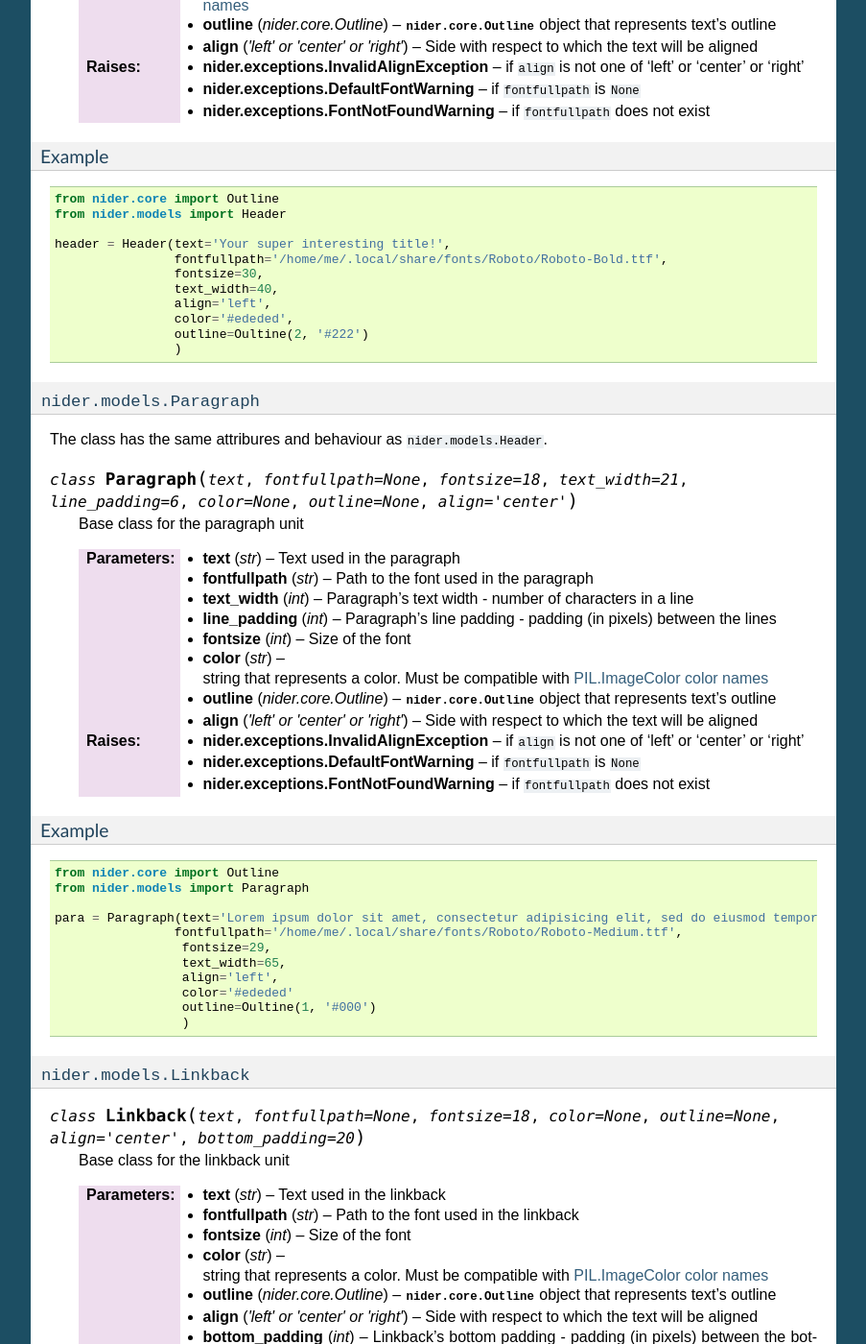
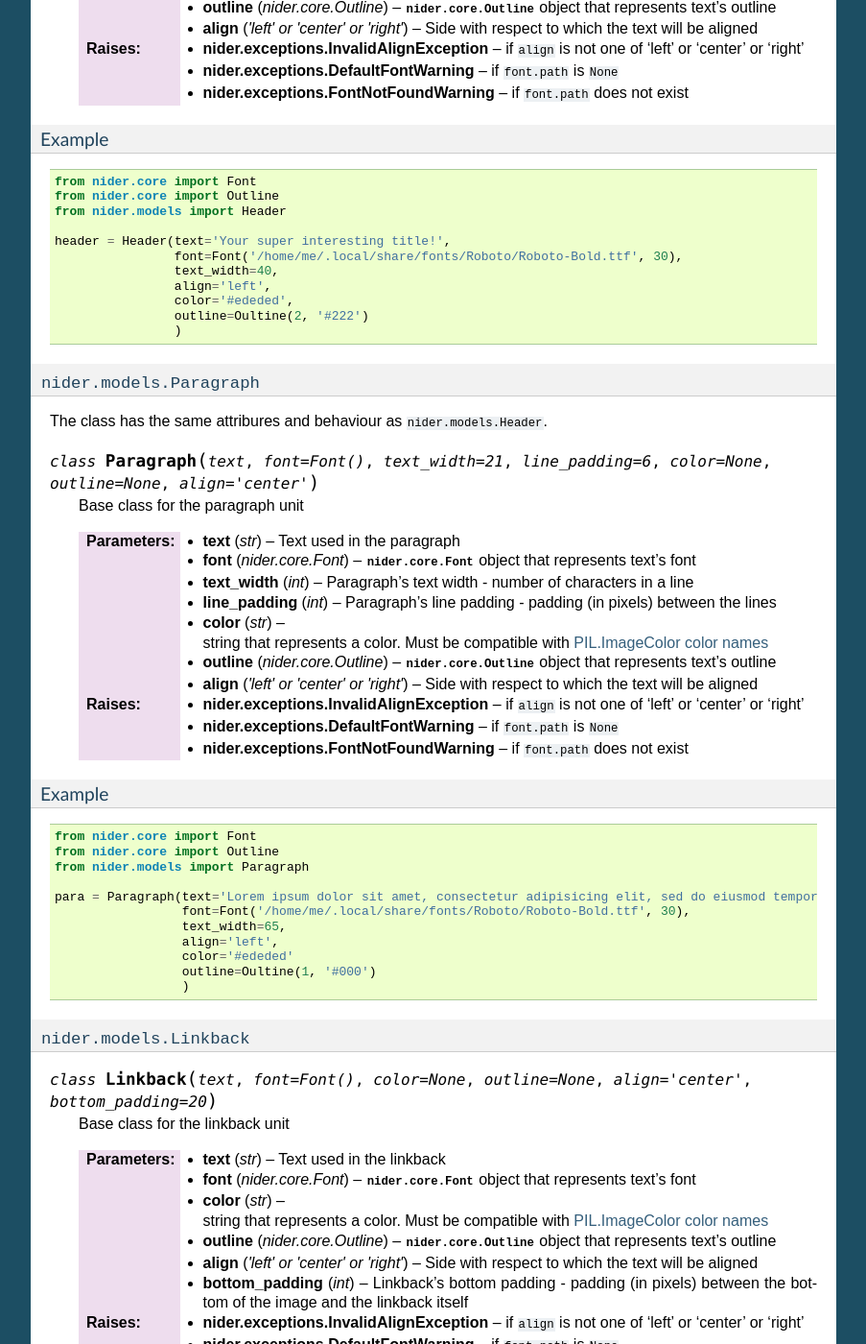
Before and after one commit to pythad/nider, a Sphinx documentation site: the page built from docs/usage.rst, in a window 1280 px wide and 1400 px high, scrolled down 1238 px. Shown: the whole window at 96% size, without its empty margins (198-1101 px from the left). Built offline with Sphinx 7.4.7, drawn with Linux system fonts in a browser that asks for light colours; pages that are not in the unit, such as notebooks, are missing from menus; some of the changed text lies outside the part shown.

Commit message:
Made font config for units as a separate nider.core.Font object. Closes #9

```diff
--- a/docs/usage.rst
+++ b/docs/usage.rst
@@ -26,7 +26,7 @@ Each of the units is represented by a class in ``nider.models``:
 =========================
 
 .. class:: Header(text, \
-                 fontfullpath=None, fontsize=18, \
+                 font=Font(), \
                  text_width=21, line_padding=6, \
                  color=None, outline=None \
                  align='center')
@@ -34,29 +34,28 @@ Each of the units is represented by a class in ``nider.models``:
     Base class for the header unit
 
     :param str text: Text used in the header
-    :param str fontfullpath: Path to the font used in the header
+    :param nider.core.Font font: :class:`nider.core.Font` object that represents text's font
     :param int text_width: Header's text width - number of characters in a line
     :param int line_padding: Header's line padding - padding (in pixels) between the lines
-    :param int fontsize: Size of the font
     :param str color: string that represents a color. Must be compatible with `PIL.ImageColor <http://pillow.readthedocs.io/en/latest/reference/ImageColor.html>`_ `color names <http://pillow.readthedocs.io/en/latest/reference/ImageColor.html#color-names>`_
     :param nider.core.Outline outline: :class:`nider.core.Outline` object that represents text's outline
     :param align: Side with respect to which the text will be aligned
     :type align: 'left' or 'center' or 'right'
     :raises nider.exceptions.InvalidAlignException: if ``align`` is not one of 'left' or 'center' or 'right'
-    :raises nider.exceptions.DefaultFontWarning: if ``fontfullpath`` is ``None``
-    :raises nider.exceptions.FontNotFoundWarning: if ``fontfullpath`` does not exist
+    :raises nider.exceptions.DefaultFontWarning: if ``font.path`` is ``None``
+    :raises nider.exceptions.FontNotFoundWarning: if ``font.path`` does not exist
 
 Example
 -------
 
 .. code-block:: python
 
+    from nider.core import Font
     from nider.core import Outline
     from nider.models import Header
 
     header = Header(text='Your super interesting title!',
-                    fontfullpath='/home/me/.local/share/fonts/Roboto/Roboto-Bold.ttf',
-                    fontsize=30,
+                    font=Font('/home/me/.local/share/fonts/Roboto/Roboto-Bold.ttf', 30),
                     text_width=40,
                     align='left',
                     color='#ededed',
@@ -70,37 +69,36 @@ Example
 The class has the same attribures and behaviour as ``nider.models.Header``.
 
 .. class:: Paragraph(text, \
-                 fontfullpath=None, fontsize=18, \
-                 text_width=21, line_padding=6, \
-                 color=None, outline=None, \
-                 align='center')
+                     font=Font(), \
+                     text_width=21, line_padding=6, \
+                     color=None, outline=None, \
+                     align='center')
 
     Base class for the paragraph unit
 
     :param str text: Text used in the paragraph
-    :param str fontfullpath: Path to the font used in the paragraph
+    :param nider.core.Font font: :class:`nider.core.Font` object that represents text's font
     :param int text_width: Paragraph's text width - number of characters in a line
     :param int line_padding: Paragraph's line padding - padding (in pixels) between the lines
-    :param int fontsize: Size of the font
     :param str color: string that represents a color. Must be compatible with `PIL.ImageColor <http://pillow.readthedocs.io/en/latest/reference/ImageColor.html>`_ `color names <http://pillow.readthedocs.io/en/latest/reference/ImageColor.html#color-names>`_
     :param nider.core.Outline outline: :class:`nider.core.Outline` object that represents text's outline
     :param align: Side with respect to which the text will be aligned
     :type align: 'left' or 'center' or 'right'
     :raises nider.exceptions.InvalidAlignException: if ``align`` is not one of 'left' or 'center' or 'right'
-    :raises nider.exceptions.DefaultFontWarning: if ``fontfullpath`` is ``None``
-    :raises nider.exceptions.FontNotFoundWarning: if ``fontfullpath`` does not exist
+    :raises nider.exceptions.DefaultFontWarning: if ``font.path`` is ``None``
+    :raises nider.exceptions.FontNotFoundWarning: if ``font.path`` does not exist
 
 Example
 -------
 
 .. code-block:: python
 
+    from nider.core import Font
     from nider.core import Outline
     from nider.models import Paragraph
 
     para = Paragraph(text='Lorem ipsum dolor sit amet, consectetur adipisicing elit, sed do eiusmod tempor incididunt ut labore et dolore magna aliqua. Ut enim ad minim veniam, quis nostrud exercitation ullamco laboris nisi ut aliquip ex ea commodo consequat. Duis aute irure dolor in reprehenderit in voluptate velit esse cillum dolore eu fugiat nulla pariatur.',
-                    fontfullpath='/home/me/.local/share/fonts/Roboto/Roboto-Medium.ttf',
-                     fontsize=29,
+                     font=Font('/home/me/.local/share/fonts/Roboto/Roboto-Bold.ttf', 30),
                      text_width=65,
                      align='left',
                      color='#ededed'
@@ -112,35 +110,34 @@ Example
 ===========================
 
 .. class:: Linkback(text, \
-                 fontfullpath=None, fontsize=18, \
+                 font=Font(), \
                  color=None, outline=None, \
                  align='center', bottom_padding=20)
 
     Base class for the linkback unit
 
     :param str text: Text used in the linkback
-    :param str fontfullpath: Path to the font used in the linkback
-    :param int fontsize: Size of the font
+    :param nider.core.Font font: :class:`nider.core.Font` object that represents text's font
     :param str color: string that represents a color. Must be compatible with `PIL.ImageColor <http://pillow.readthedocs.io/en/latest/reference/ImageColor.html>`_ `color names <http://pillow.readthedocs.io/en/latest/reference/ImageColor.html#color-names>`_
     :param nider.core.Outline outline: :class:`nider.core.Outline` object that represents text's outline
     :param align: Side with respect to which the text will be aligned
     :type align: 'left' or 'center' or 'right'
     :param int bottom_padding: Linkback's bottom padding - padding (in pixels) between the bottom of the image and the linkback itself
     :raises nider.exceptions.InvalidAlignException: if ``align`` is not one of 'left' or 'center' or 'right'
-    :raises nider.exceptions.DefaultFontWarning: if ``fontfullpath`` is ``None``
-    :raises nider.exceptions.FontNotFoundWarning: if ``fontfullpath`` does not exist
+    :raises nider.exceptions.DefaultFontWarning: if ``font.path`` is ``None``
+    :raises nider.exceptions.FontNotFoundWarning: if ``font.path`` does not exist
 
 Example
 -------
 
 .. code-block:: python
 
+    from nider.core import Font
     from nider.core import Outline
     from nider.models import Linkback
 
     linkback = Linkback(text='foo.com | @username',
-                        fontfullpath='/home/me/.local/share/fonts/Roboto/Roboto-Bold.ttf',
-                        fontsize=24,
+                        font=Font('/home/me/.local/share/fonts/Roboto/Roboto-Bold.ttf', 30),
                         color='#ededed',
                         outline=Oultine(2, '#000')
                         )
```
Also changed, not shown: 3 other files.
